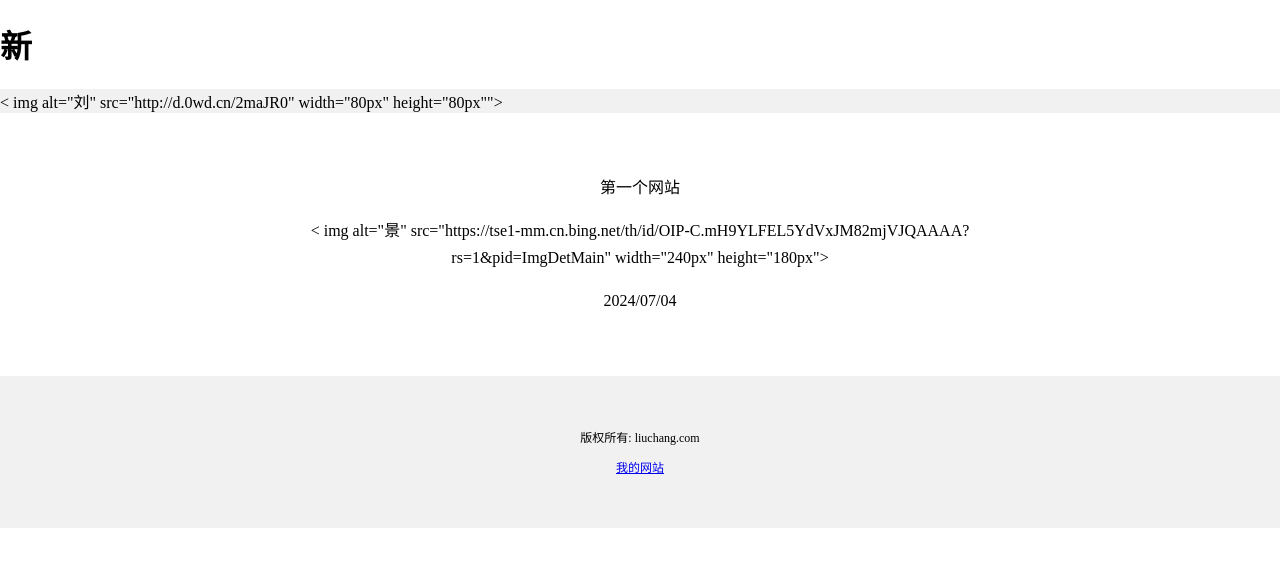
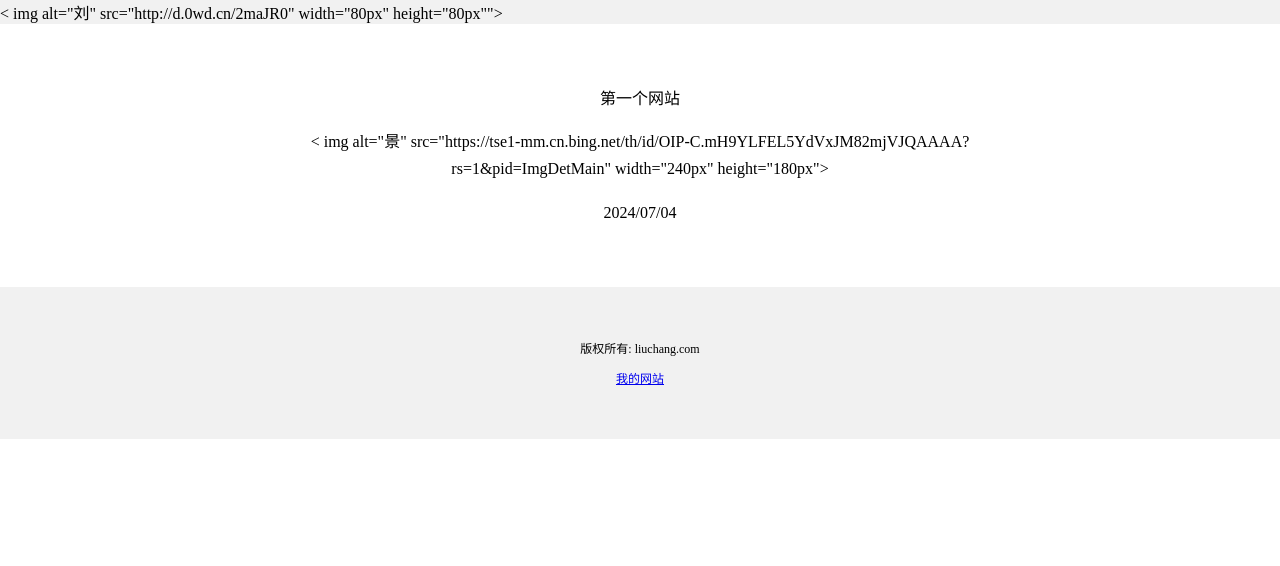
Before and after one commit to LCCHINA20/lc01-one, a plain HTML site: page new2.html in a window 1280 px wide. Drawn offline with Linux system fonts and the light colour scheme.

Commit message:
Update new2.html

```diff
--- a/new2.html
+++ b/new2.html
@@ -11,7 +11,6 @@
     </style>
   </head>
   <body style="margin">
-    <h1>新</h1>
 	 <div style="
      background-color: #f1f1f1;
      text-align: ;center
```
